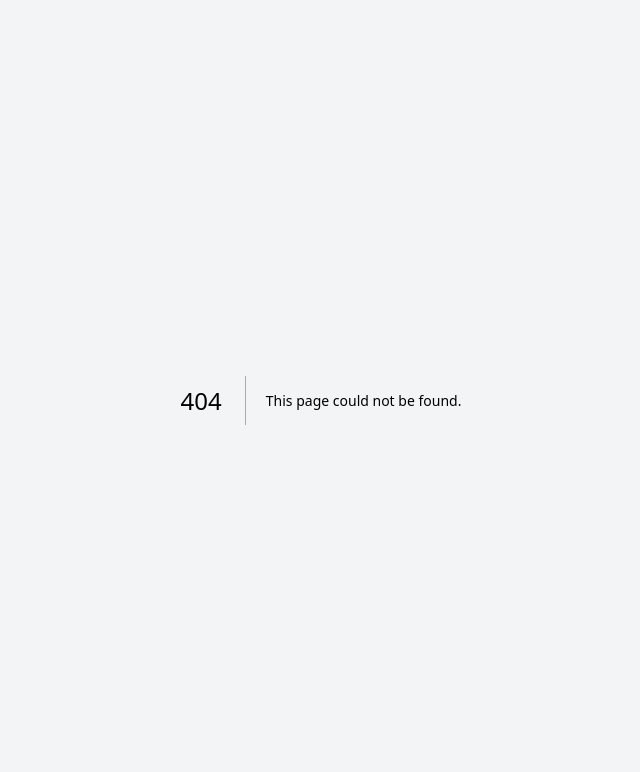
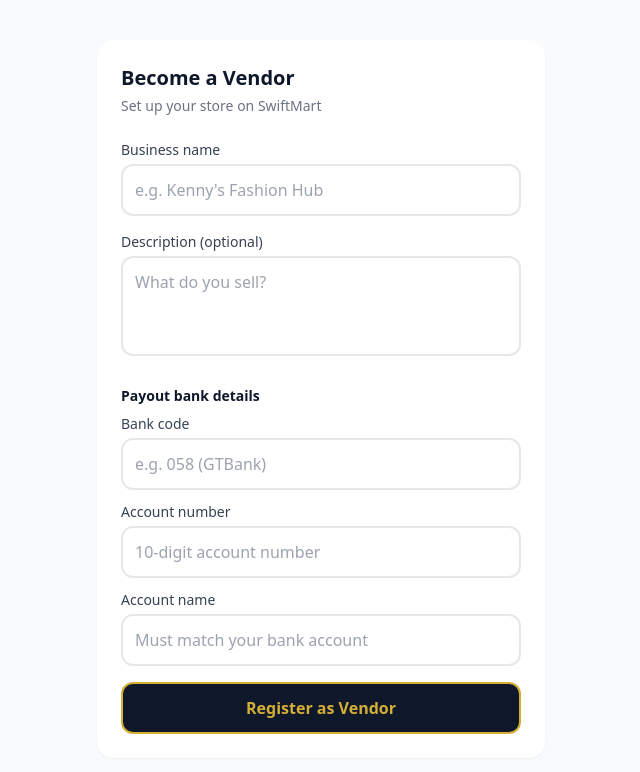
Before and after one commit to Kennymedical/Swiftmart, a Next.js app: page /vendor/register in a window 1280 px wide. Before the commit this address had no page. Shown: the top 772 px of the page, without its empty margins (319-959 px from the left). Built offline with nearby package versions, Linux system fonts and the light colour scheme; no server answers.

Commit message:
Add BecomeVendorPage component for vendor registration

```diff
--- /dev/null
+++ b/app/vendor/register/page.tsx
@@ -0,0 +1,156 @@
+'use client';
+
+import { useState } from 'react';
+import { useRouter } from 'next/navigation';
+import { createClient } from '@/lib/supabase/client';
+
+function slugify(text: string) {
+  return text
+    .toLowerCase()
+    .trim()
+    .replace(/[^a-z0-9]+/g, '-')
+    .replace(/(^-|-$)/g, '');
+}
+
+export default function BecomeVendorPage() {
+  const router = useRouter();
+  const supabase = createClient();
+
+  const [businessName, setBusinessName] = useState('');
+  const [description, setDescription] = useState('');
+  const [bankCode, setBankCode] = useState('');
+  const [bankAccountNumber, setBankAccountNumber] = useState('');
+  const [bankAccountName, setBankAccountName] = useState('');
+  const [error, setError] = useState('');
+  const [loading, setLoading] = useState(false);
+
+  async function handleSubmit(e: React.FormEvent) {
+    e.preventDefault();
+    setError('');
+    setLoading(true);
+
+    const {
+      data: { user },
+    } = await supabase.auth.getUser();
+
+    if (!user) {
+      setError('You must be logged in.');
+      setLoading(false);
+      return;
+    }
+
+    const { error: insertError } = await supabase.from('vendors').insert({
+      user_id: user.id,
+      business_name: businessName.trim(),
+      slug: slugify(businessName),
+      description: description.trim() || null,
+      kyc_bank_code: bankCode.trim(),
+      kyc_bank_account_number: bankAccountNumber.trim(),
+      kyc_bank_account_name: bankAccountName.trim(),
+    });
+
+    setLoading(false);
+
+    if (insertError) {
+      setError(insertError.message);
+      return;
+    }
+
+    router.push('/profile');
+    router.refresh();
+  }
+
+  return (
+    <div className="min-h-screen bg-gray-50 p-4 pb-24">
+      <div className="max-w-md mx-auto bg-white rounded-2xl shadow-sm p-6 mt-6">
+        <h1 className="text-xl font-semibold text-[#0F172A] mb-1">
+          Become a Vendor
+        </h1>
+        <p className="text-sm text-gray-500 mb-6">
+          Set up your store on SwiftMart
+        </p>
+
+        <form onSubmit={handleSubmit} className="space-y-4">
+          <div>
+            <label className="text-sm font-medium text-gray-700 mb-1 block">
+              Business name
+            </label>
+            <input
+              type="text"
+              required
+              value={businessName}
+              onChange={(e) => setBusinessName(e.target.value)}
+              className="w-full rounded-xl border-2 border-gray-200 p-3 focus:border-[#D4AF37] outline-none"
+              placeholder="e.g. Kenny's Fashion Hub"
+            />
+          </div>
+
+          <div>
+            <label className="text-sm font-medium text-gray-700 mb-1 block">
+              Description (optional)
+            </label>
+            <textarea
+              value={description}
+              onChange={(e) => setDescription(e.target.value)}
+              rows={3}
+              className="w-full rounded-xl border-2 border-gray-200 p-3 focus:border-[#D4AF37] outline-none resize-none"
+              placeholder="What do you sell?"
+            />
+          </div>
+
+          <div className="pt-2">
+            <p className="text-sm font-semibold text-[#0F172A] mb-2">
+              Payout bank details
+            </p>
+
+            <label className="text-sm font-medium text-gray-700 mb-1 block">
+              Bank code
+            </label>
+            <input
+              type="text"
+              required
+              value={bankCode}
+              onChange={(e) => setBankCode(e.target.value)}
+              className="w-full rounded-xl border-2 border-gray-200 p-3 mb-3 focus:border-[#D4AF37] outline-none"
+              placeholder="e.g. 058 (GTBank)"
+            />
+
+            <label className="text-sm font-medium text-gray-700 mb-1 block">
+              Account number
+            </label>
+            <input
+              type="text"
+              required
+              value={bankAccountNumber}
+              onChange={(e) => setBankAccountNumber(e.target.value)}
+              className="w-full rounded-xl border-2 border-gray-200 p-3 mb-3 focus:border-[#D4AF37] outline-none"
+              placeholder="10-digit account number"
+            />
+
+            <label className="text-sm font-medium text-gray-700 mb-1 block">
+              Account name
+            </label>
+            <input
+              type="text"
+              required
+              value={bankAccountName}
+              onChange={(e) => setBankAccountName(e.target.value)}
+              className="w-full rounded-xl border-2 border-gray-200 p-3 focus:border-[#D4AF37] outline-none"
+              placeholder="Must match your bank account"
+            />
+          </div>
+
+          {error && <p className="text-sm text-red-600">{error}</p>}
+
+          <button
+            type="submit"
+            disabled={loading}
+            className="w-full bg-[#0F172A] text-[#D4AF37] font-bold py-3 rounded-xl border-2 border-[#D4AF37] hover:bg-[#1E293B] transition disabled:opacity-50"
+          >
+            {loading ? 'Submitting...' : 'Register as Vendor'}
+          </button>
+        </form>
+      </div>
+    </div>
+  );
+    }
```
